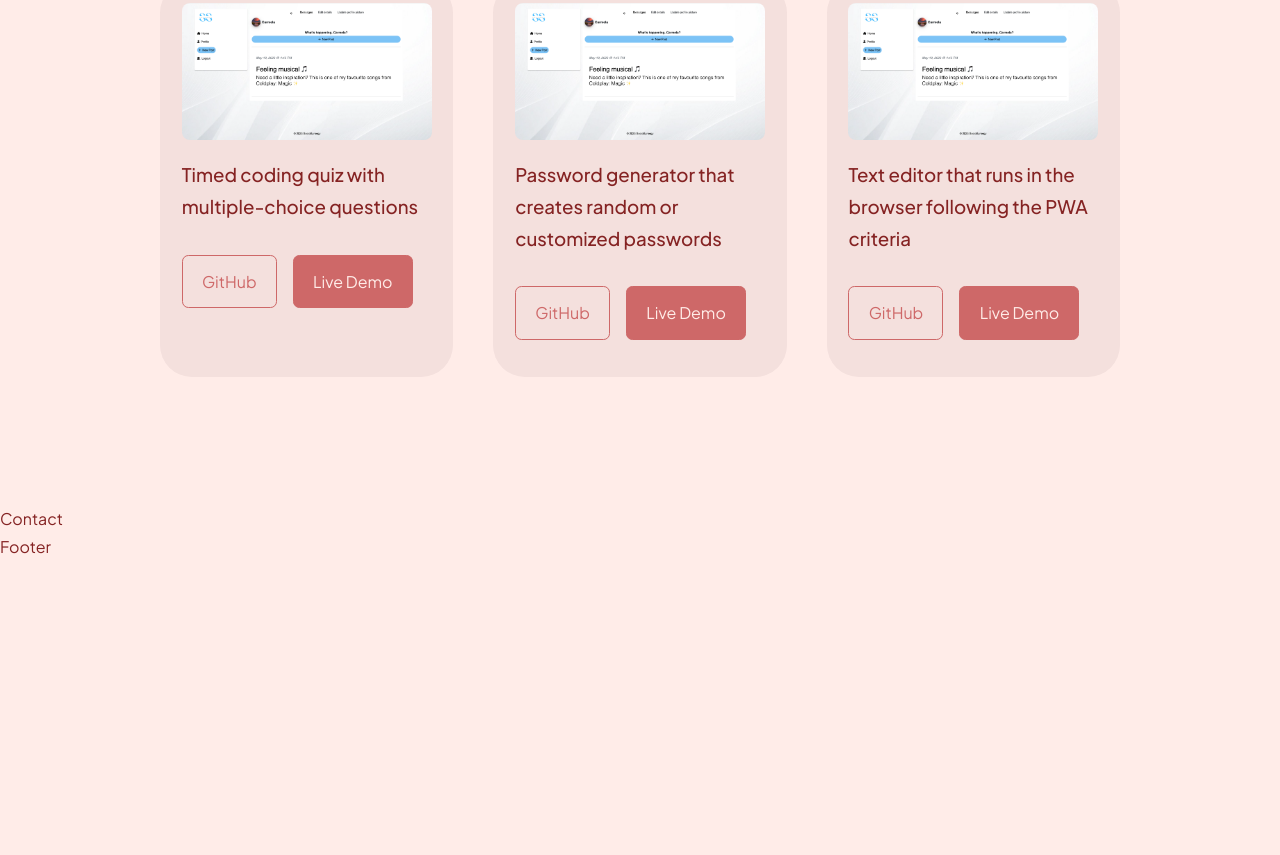
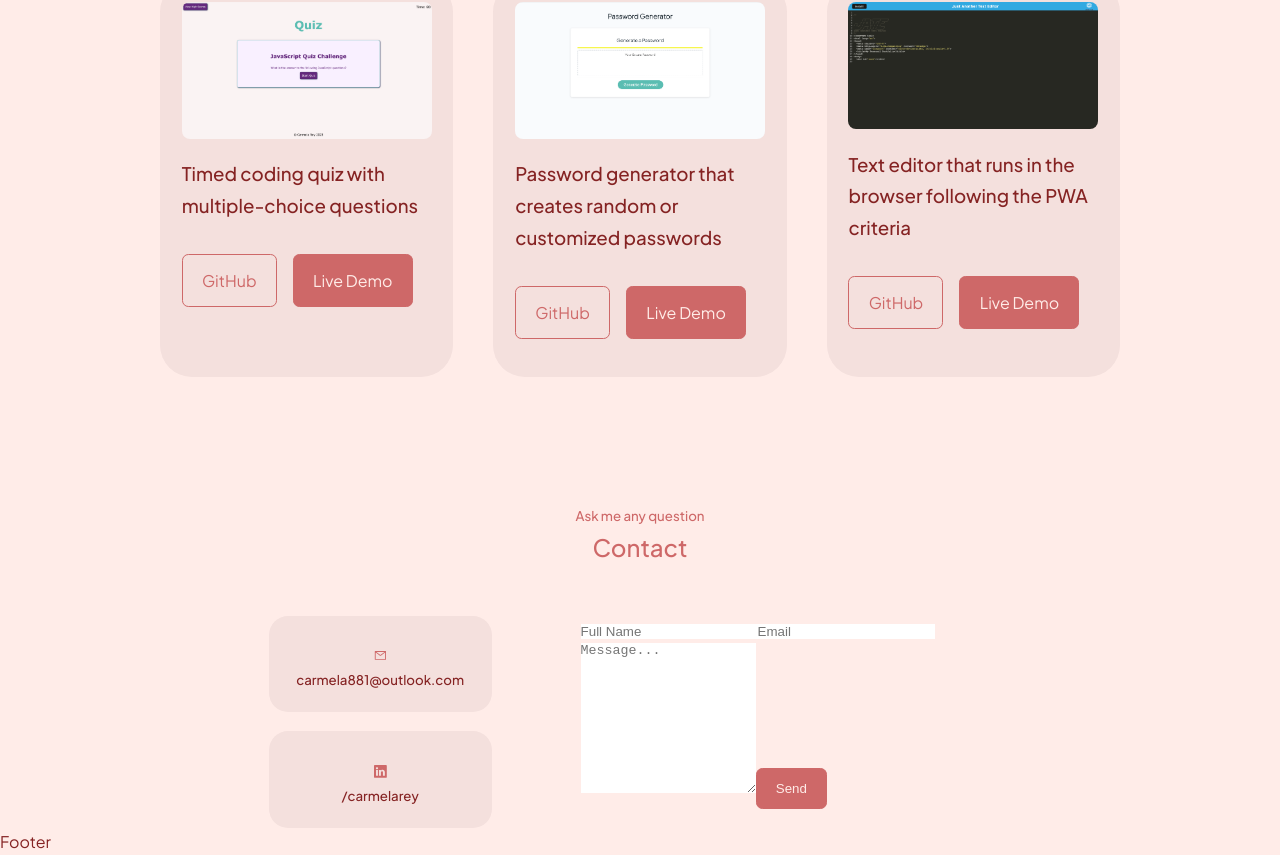
Before and after one commit to Cdrcar/Carmela-React-Portfolio, a React (Create React App) app: page / in a window 1280 px wide. Shown: the part 3422-4277 px from the top of the page. Before the commit the page ends 3982 px from the top, so only its background shows below. Built offline with nearby package versions, Linux system fonts and the light colour scheme.

Commit message:
Contact component including link to email, linkedin and a form to submit messages

```diff
--- a/src/components/Contact/Contact.jsx
+++ b/src/components/Contact/Contact.jsx
@@ -1,9 +1,39 @@
 import React from 'react'
 import './contact.css'
+import {AiOutlineMail} from 'react-icons/ai'
+import {BsLinkedin} from 'react-icons/bs'
 
 const Contact = () => {
   return (
-    <section id= "contact">Contact</section >
+    <section id= "contact">
+      <h5>Ask me any question</h5>
+      <h2>Contact</h2>
+
+      <div className="container contact__container">
+        {/* Contact Options */}
+        <div className="contact__options">
+
+          <article className='contact__option'>
+            <a href="mailto:carmela881@outlook.com" target='_blank' rel='noreferrer'><AiOutlineMail/></a>
+            <h5>carmela881@outlook.com</h5>
+          </article>
+
+          <article className='contact__option'>
+            <a href="https://www.linkedin.com/in/carmelarey/" target='_blank' rel='noreferrer'><BsLinkedin/></a>
+            <h5>/carmelarey</h5>
+          </article>
+        </div>
+
+         {/* Contact Form */}
+         <form action="">
+          <input type="text" name='name' placeholder='Full Name' required/>
+          <input type="text" name='email' placeholder='Email' required />
+          <textarea name="message"  rows="10" placeholder='Message...' required></textarea>
+          <button type='submit' className='btn btn-primary'>Send</button>
+         </form>
+      </div>
+
+    </section >
   )
 }
 
--- a/src/components/Contact/contact.css
+++ b/src/components/Contact/contact.css
@@ -0,0 +1,37 @@
+.container.contact__container{
+    width: 58%;
+    display: grid;
+    grid-template-columns:30% 58%;
+    gap: 12%;
+}
+
+.contact__options{
+    display: flex;
+    flex-direction: column;
+    gap: 1.2rem;
+}
+
+.contact__option{
+    background: var(--color-bg-variant);
+    padding: 1.2rem;
+    border-radius: 1.2rem;
+    text-align: center;
+    border: 1px solid transparent;
+    transition: var(--transition);
+}
+
+.contact__option:hover{
+    background: transparent;
+    border-color: var(--color-primary-bg);
+}
+
+.contact__option-icon{
+    font-size: 1.5rem;
+    margin-bottom: 0.5rem;
+}
+
+.contact__option a{
+    margin-top: 0.7rem;
+    display: inline-block;
+    font-size: 0.8rem;
+}
--- a/src/components/Portfolio/Portfolio.jsx
+++ b/src/components/Portfolio/Portfolio.jsx
@@ -70,7 +70,7 @@
             return (
               <article key = {id} className = 'portfolio__item'>
               <div className="portfolio__item-image">
-                <img src={IMG1} alt={title} />
+                <img src={image} alt={title} />
               </div>
               <h3>{title}</h3>
               <div className="portfolio__item-cta">
--- a/src/components/Portfolio/portfolio.css
+++ b/src/components/Portfolio/portfolio.css
@@ -20,7 +20,13 @@
 .portfolio__item-image{
     border-radius: 0.5rem;
     overflow: hidden;
+    transition: var(--transition);
 }
+
+.portfolio__item:hover .portfolio__item-image {
+    transform: scale(1.1);
+  }
+
 
 .portfolio__item h3 {
     margin: 1.2rem 0 2rem
```
